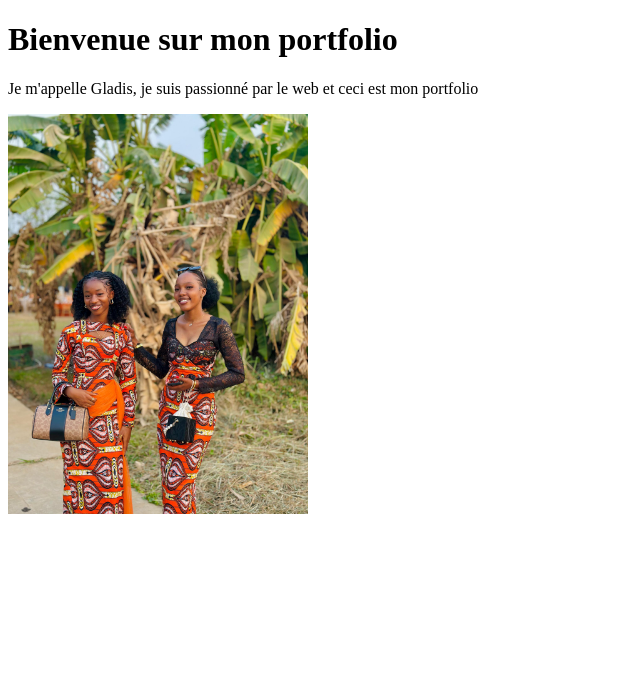
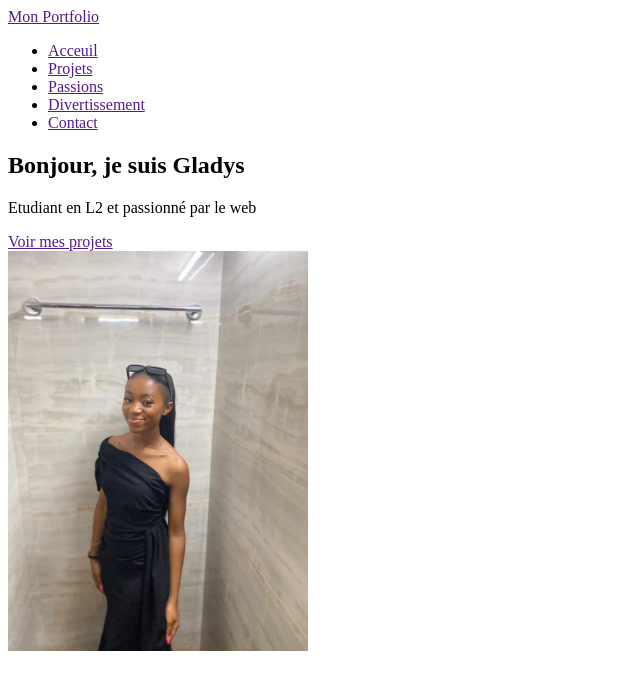
Before and after one commit to MUSHIYA-KANYAMA/Mon-Portfolio-2026, a plain HTML site: page index.html in a window 1280 px wide. Shown: the whole page, without its empty margins (0-640 px from the left). Drawn offline with Linux system fonts and the light colour scheme.

Commit message:
Création du header et de la section hero

```diff
--- a/index.html
+++ b/index.html
@@ -3,12 +3,38 @@
 <head>
     <meta charset="UTF-8">
     <meta name="viewport" content="width=device-width, initial-scale=1.0">
-    <title>Mon portfolio</title>
+    <title>Mon Portfolio</title>
 </head>
 <body>
-    <h1>Bienvenue sur mon portfolio</h1>
-    <p>Je m'appelle Gladis, je suis passionné par le web et ceci est mon portfolio </p>
-    <img src="image/tessa.jpg" alt="tessa"width="300">
+  <header>
+    <div>
+        <a href="">Mon Portfolio</a>
+    </div>
+    <nav>
+        <ul>
+            <li><a href="">Acceuil</a></li>
+            <li><a href="">Projets</a></li>
+            <li><a href="">Passions</a></li>
+            <li><a href="">Divertissement</a></li>
+            <li><a href="">Contact</a></li>
+        </ul>
+    </nav>
+  </header>
+  <main>
+    <section>
+        <div>
+            <h1>Bonjour, je suis Gladys</h1>
+            <p>Etudiant en L2 et passionné par le web</p>
+            <a href="">Voir mes projets</a>
 
+        </div>
+        <div>
+            <img src="Image/Gla.JPG" alt="Gla" width="300">
+        </div>
+    </section>
+    <section></section>
+    <section></section>
+  </main>
+  <footer></footer>
 </body>
 </html>
```
Also changed, not shown: Image/Gla.JPG (added), Image/tessa.jpg (deleted).
